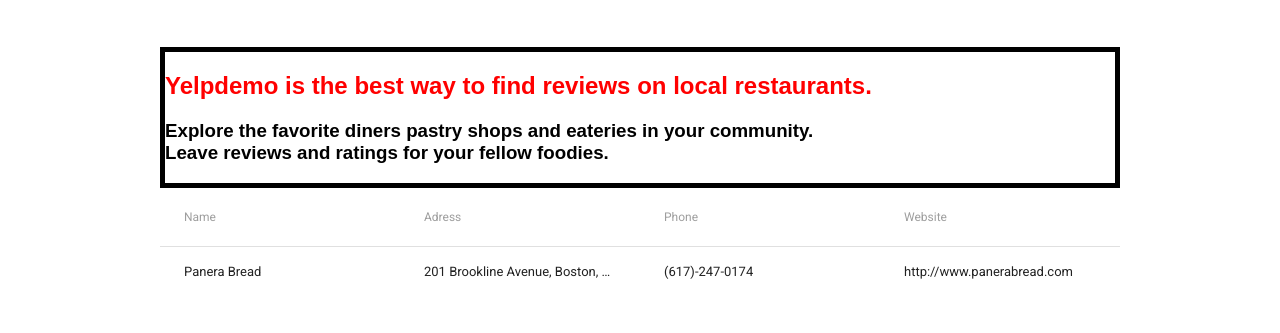
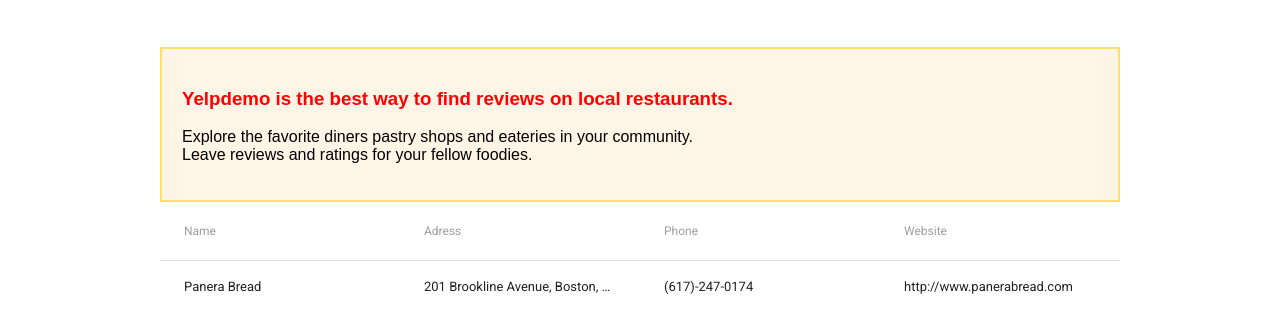
Before and after one commit to widmeranna/project-yelp-frontend, a React app: page / in a window 1280 px wide. Shown: the part 59-392 px from the top of the page. Built offline with nearby package versions, Linux system fonts and the light colour scheme; what react-tap-event-plugin would draw is missing.

Commit message:
added description box and styling

```diff
--- a/src/components/RestaurantList/index.css
+++ b/src/components/RestaurantList/index.css
@@ -1,7 +1,9 @@
 .descr-restaurant-list {
-  border: 5px solid black;
+  border: 2px solid #ffe066;
+  padding: 20px 20px 20px 20px;
+  background-color: #fff5e6;
 }
 
-h2 {
+h3 {
   color: red;
 }
--- a/src/components/RestaurantList/index.js
+++ b/src/components/RestaurantList/index.js
@@ -15,8 +15,8 @@ class RestaurantList extends Component {
     return(
       <div className="Home-List">
         <div className="descr-restaurant-list">
-          <h2>Yelpdemo is the best way to find reviews on local restaurants.</h2>
-          <h3> Explore the favorite diners pastry shops and eateries in your community. <br></br>Leave reviews and ratings for your fellow foodies. </h3>
+          <h3>Yelpdemo is the best way to find reviews on local restaurants.</h3>
+          <p> Explore the favorite diners pastry shops and eateries in your community. <br></br>Leave reviews and ratings for your fellow foodies. </p>
         </div>
         <Table>
           <TableHeader displaySelectAll={false} adjustForCheckbox={false}>
```
